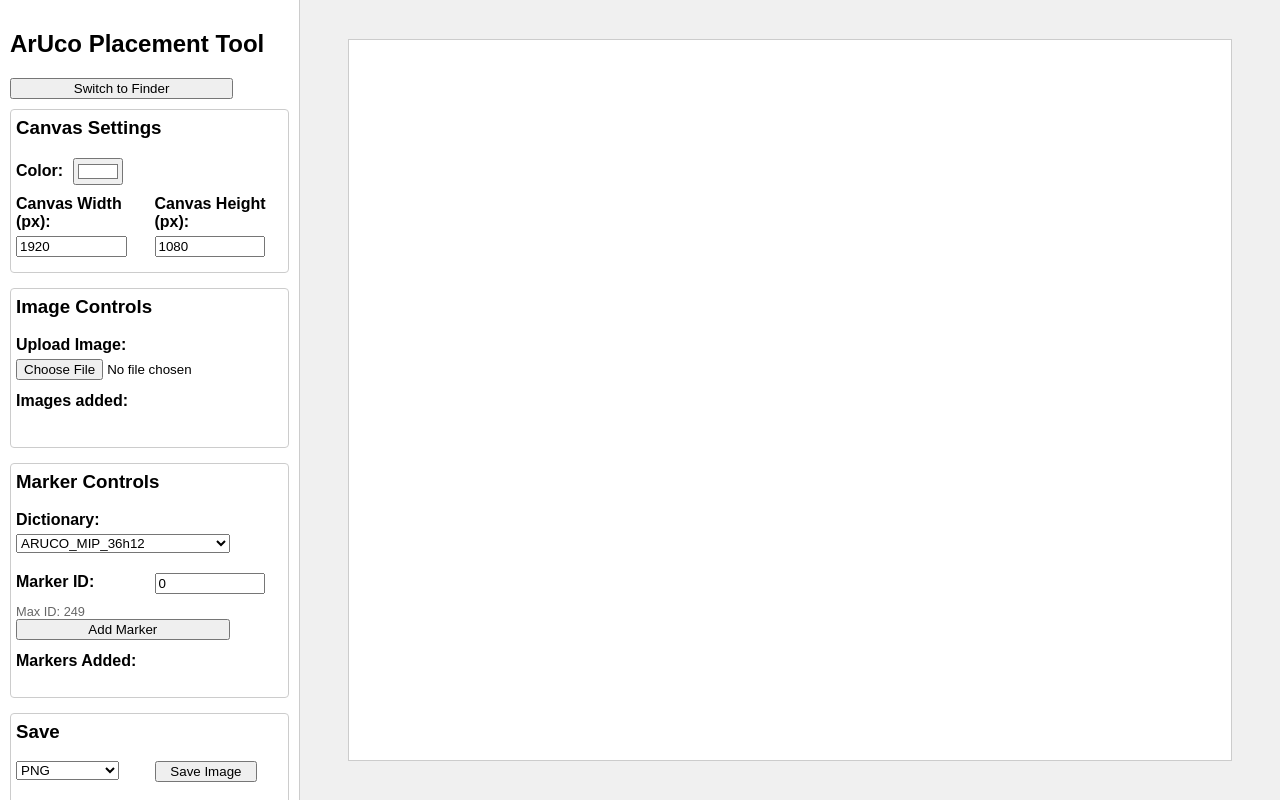
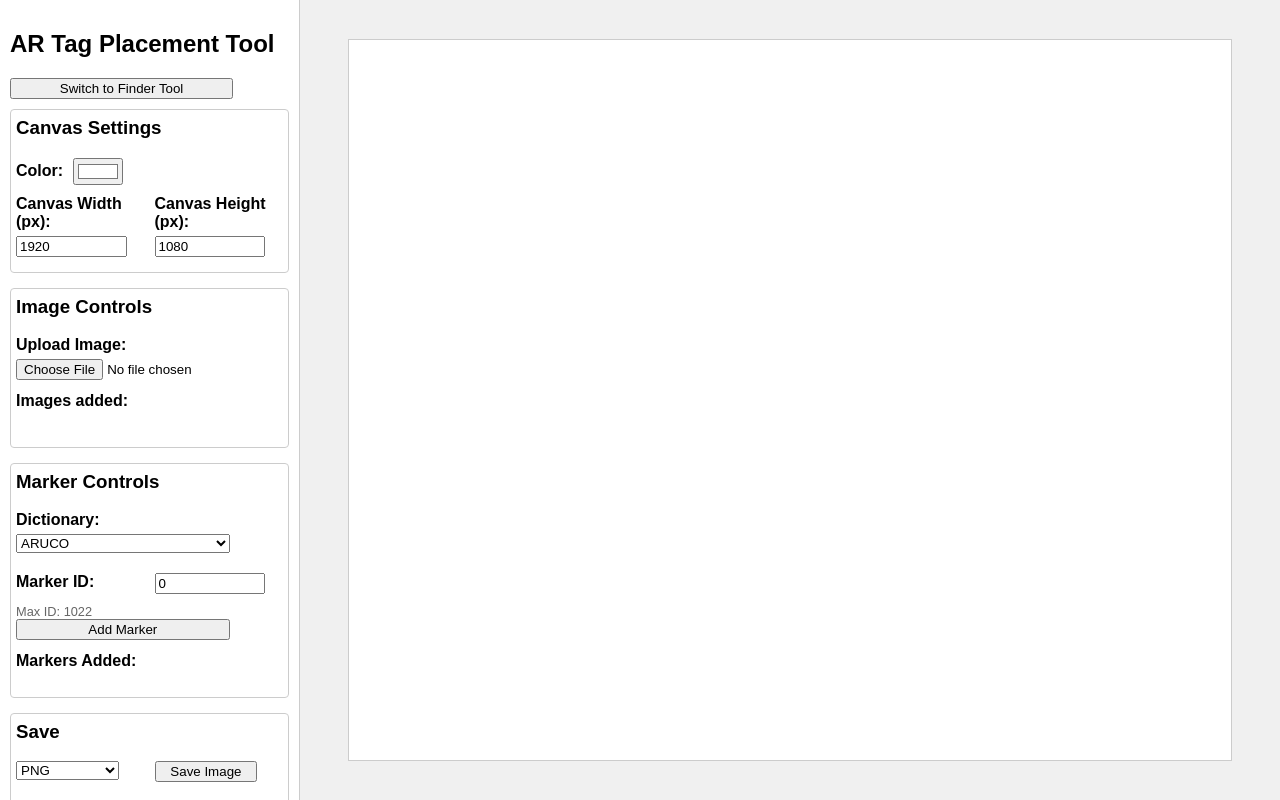
Before and after one commit to BBelk/ArUcoPlacementTool, a website: page public/index.html in a window 1280 px wide. Drawn offline with nearby package versions, Linux system fonts and the light colour scheme.

Commit message:
updated readme

```diff
--- a/public/index.html
+++ b/public/index.html
@@ -3,7 +3,7 @@
 <head>
   <meta charset="UTF-8" />
   <meta name="viewport" content="width=device-width, initial-scale=1.0"/>
-  <title>ArUco Placement Tool</title>
+  <title>AR Tag Placement Tool</title>
   <style>
     body { margin: 0; font-family: sans-serif; }
     .container {
@@ -129,8 +129,8 @@
 <body>
   <div class="container">
     <div class="sidebar">
-      <h2>ArUco Placement Tool</h2>
-      <button onclick="window.location='finder.html'">Switch to Finder</button>
+      <h2>AR Tag Placement Tool</h2>
+      <button onclick="window.location='finder.html'">Switch to Finder Tool</button>
 
       <!-- Canvas Settings -->
       <div class="control-group">
--- a/public/src/editor.js
+++ b/public/src/editor.js
@@ -49,7 +49,7 @@ document.addEventListener('DOMContentLoaded', () => {
   }
 
   // Set default dictionary
-  dictionarySelect.value = 'ARUCO_MIP_36h12';
+  dictionarySelect.value = 'ARUCO';
   updateDictionary(dictionarySelect.value);
 
   // Event Listeners
```
Also changed, not shown: public/finder.html (+3 -3 lines), README.md, readme-images/placement_tool_controls_img.png (added), readme-images/placement_tool_finder_img1.png (added), readme-images/placement_tool_imageObj.png (added), readme-images/placement_tool_img1.png (added), readme-images/placement_tool_markerObj.png (added).
